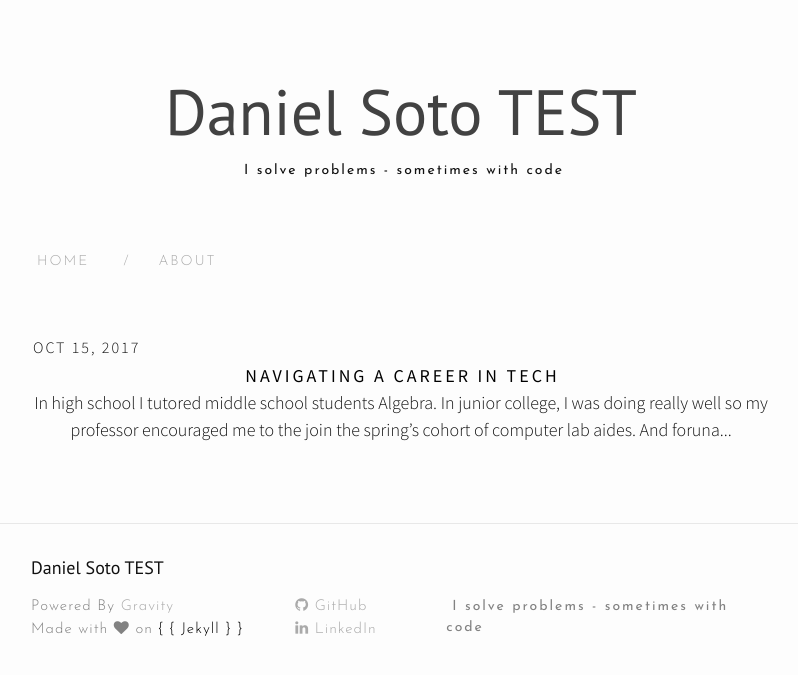
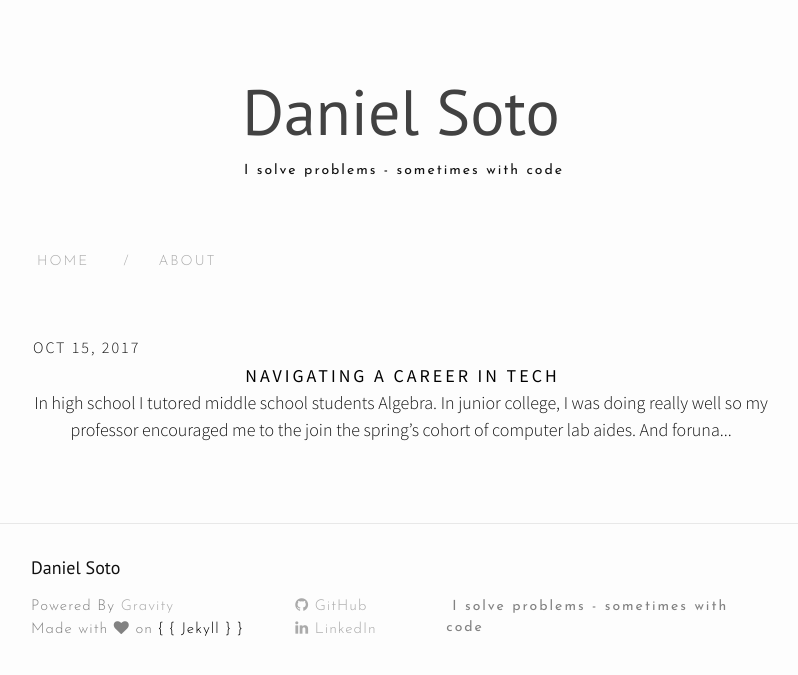
Before and after one commit to dbsoto/dbsoto.github.io, a Jekyll site: the page built from index.html, in a window 1280 px wide. Shown: the top 675 px of the page, without its empty margins (239-1037 px from the left). Built offline with Jekyll 4.4.1, drawn with Linux system fonts in a browser that asks for light colours; nearby versions of some CDN libraries; the list of posts is cut into pages by our own code.

Commit message:
test change

```diff
--- a/_config.yml
+++ b/_config.yml
@@ -6,7 +6,7 @@
 # 'jekyll serve'. If you change this file, please restart the server process.
 
 # Site settings
-title: Daniel Soto TEST
+title: Daniel Soto
 email: danielbsoto@gmail.com
 description: I solve problems - sometimes with code
 baseurl: "" # the subpath of your site, e.g. /blog
```
